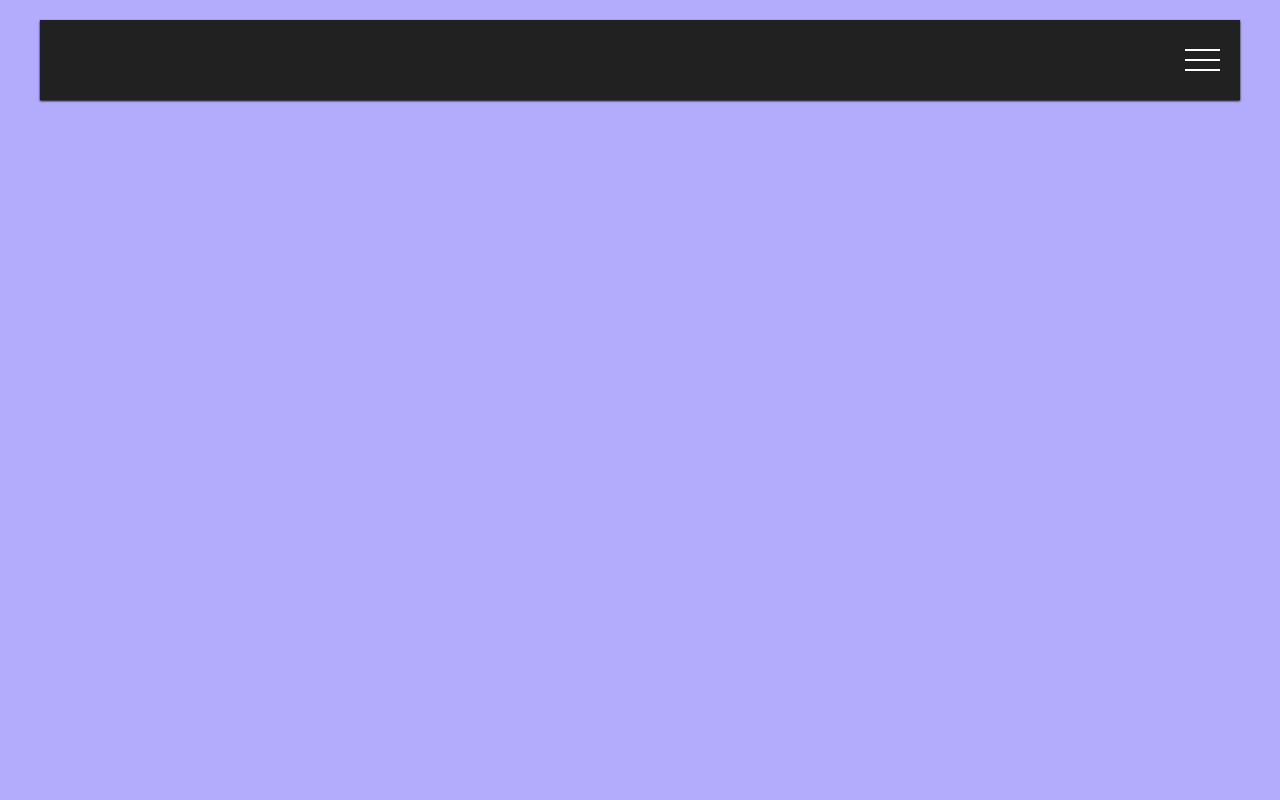
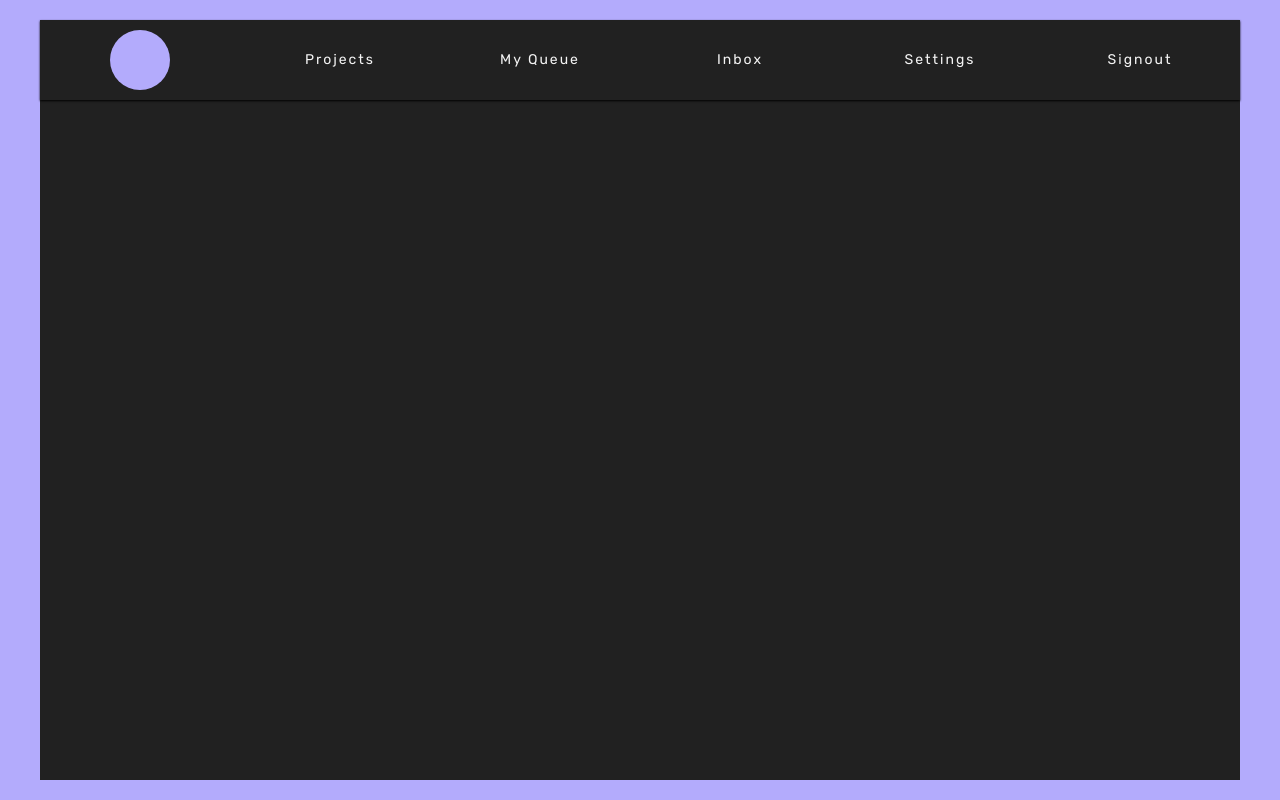
Before and after one commit to gmarcusmartinez/Cioran-Client, a Next.js app: page /dashboard in a window 1280 px wide. Built offline with nearby package versions, Linux system fonts and the light colour scheme.

Commit message:
tablet navigation styles complete

```diff
--- a/components/Dashboard/Navigation/index.js
+++ b/components/Dashboard/Navigation/index.js
@@ -1,4 +1,5 @@
 import { useState } from "react";
+import { links } from "../Links";
 import "./styles.scss";
 import MobileNavigation from "../MobileNavigation";
 
@@ -6,7 +7,7 @@ const Navigation = () => {
   const [displayMobileNav, setDisplayMobileNav] = useState(false);
 
   return (
-    <>
+    <div className="navigation">
       <div className="navigation__header">
         <div
           className="menu-bars"
@@ -16,13 +17,25 @@ const Navigation = () => {
           <div className={`bar ${displayMobileNav ? "change" : ""}`}></div>
           <div className={`bar ${displayMobileNav ? "change" : ""}`}></div>
         </div>
+        <div className="navigation__usr-img"></div>
+        <div className="navigation__usr-name">Test User</div>
+        {renderLinks()}
       </div>
       <MobileNavigation
         displayMobileNav={displayMobileNav}
         setDisplayMobileNav={setDisplayMobileNav}
       />
-    </>
+    </div>
   );
 };
 
 export default Navigation;
+
+const renderLinks = () => {
+  const linkEls = links.map((l, i) => (
+    <li key={i} className="navigation__link">
+      <a to={l.to}>{l.text}</a>
+    </li>
+  ));
+  return linkEls;
+};
--- a/components/Dashboard/Navigation/styles.scss
+++ b/components/Dashboard/Navigation/styles.scss
@@ -1,9 +1,76 @@
-.navigation__header {
+@import "../../../styles/abstracts/mixins.scss";
+@import "../../../styles/abstracts/animations.scss";
+
+$user-img-height: 6rem;
+$user-img-width: 6rem;
+$user-img-border-radius: 50%;
+$user-name-font-size: 1.2rem;
+
+$tablet-grid-cols: repeat(6, 1fr);
+$tablet-user-img-height: 5rem;
+$tablet-user-img-width: 5rem;
+
+$nav-link-background-color: transparent;
+$nav-link-color-transition: 0.5s;
+$nav-link-padding-l: 20%;
+$nav-link-font-size: 1.4rem;
+
+.navigation {
   background-color: var(--color-dark-theme-secondary);
-  box-shadow: var(--box-shadow-light);
-  display: flex;
-  align-items: center;
-  height: 10vh;
+  &__header {
+    box-shadow: var(--box-shadow-light);
+    display: flex;
+    align-items: center;
+    height: 10vh;
+  }
+  &__usr-img {
+    justify-self: center;
+    background-color: var(--color-primary-light);
+    border-radius: $user-img-border-radius;
+    height: $user-img-height;
+    width: $user-img-width;
+
+    display: none;
+  }
+  &__usr-name {
+    align-self: center;
+    color: var(--color-grey-secondary);
+    font-size: $user-name-font-size;
+    letter-spacing: var(--letter-spacing-sm);
+
+    display: none;
+  }
+  &__link {
+    @include btn_hover_animation;
+    background-color: $nav-link-background-color;
+    color: var(--color-grey-light);
+    font-size: $nav-link-font-size;
+    font-weight: 300;
+    height: 100%;
+    letter-spacing: var(--letter-spacing-md);
+    position: relative;
+    text-decoration: none;
+    text-transform: capitalize;
+    z-index: 0;
+
+    display: none;
+  }
+}
+@include respond(tablet) {
+  .navigation {
+    &__header {
+      display: grid;
+      grid-template-columns: $tablet-grid-cols;
+    }
+    &__usr-img {
+      display: block;
+    }
+    &__link {
+      display: flex;
+      align-items: center;
+      justify-content: center;
+    }
+  }
 }
 
 .menu-bars {
@@ -11,6 +78,10 @@
   cursor: pointer;
   margin-left: auto;
   margin-right: 2rem;
+
+  @include respond(tablet) {
+    display: none;
+  }
 }
 
 .bar {
--- a/styles/abstracts/animations.scss
+++ b/styles/abstracts/animations.scss
@@ -1,3 +1,10 @@
+$nav-link-animation-height: 100%;
+$nav-link-animation-width: 1rem;
+$nav-link-animation-transform: scaleY(0);
+$nav-link-animation-transition: transform 0.2s,
+  width 0.4s cubic-bezier(1, 0, 0, 1) 0.2s, background-color 0.1s;
+$nav-link-animation-z-index: -1;
+
 @keyframes slide-in {
   from {
     transform: translateX(-100%);
@@ -15,3 +22,22 @@
     transform: translateX(-100%);
   }
 }
+
+@mixin btn_hover_animation {
+  cursor: pointer;
+  &:hover::before,
+  &::before {
+    transform: scaleY(1);
+    width: 100%;
+  }
+  &::before {
+    @include absolute_tl;
+    background-color: var(--color-primary-light);
+    content: "";
+    height: $nav-link-animation-height;
+    transform: $nav-link-animation-transform;
+    transition: $nav-link-animation-transition;
+    width: $nav-link-animation-width;
+    z-index: $nav-link-animation-z-index;
+  }
+}
--- a/styles/abstracts/mixins.scss
+++ b/styles/abstracts/mixins.scss
@@ -10,6 +10,11 @@
     }
   }
 }
+@mixin absolute_tl {
+  position: absolute;
+  top: 0;
+  left: 0;
+}
 
 @mixin btn {
   border: none;
--- a/styles/pages/Dashboard.scss
+++ b/styles/pages/Dashboard.scss
@@ -1,4 +1,4 @@
-@import "../abstracts/mixins.scss";
+@import "../../styles/abstracts/mixins.scss";
 
 .dashboard-page {
   background-color: var(--color-primary-light);
@@ -13,10 +13,11 @@
 .dashboard {
   height: 100%;
   width: 100%;
-  background-color: var(--color-primary-light);
+  background-color: var(--color-dark-theme-secondary);
+  margin: 0rem;
 }
 
-@include respond(tablet) {
+@include respond(desktop) {
   .dashboard {
     height: 95%;
     width: 95%;
```
